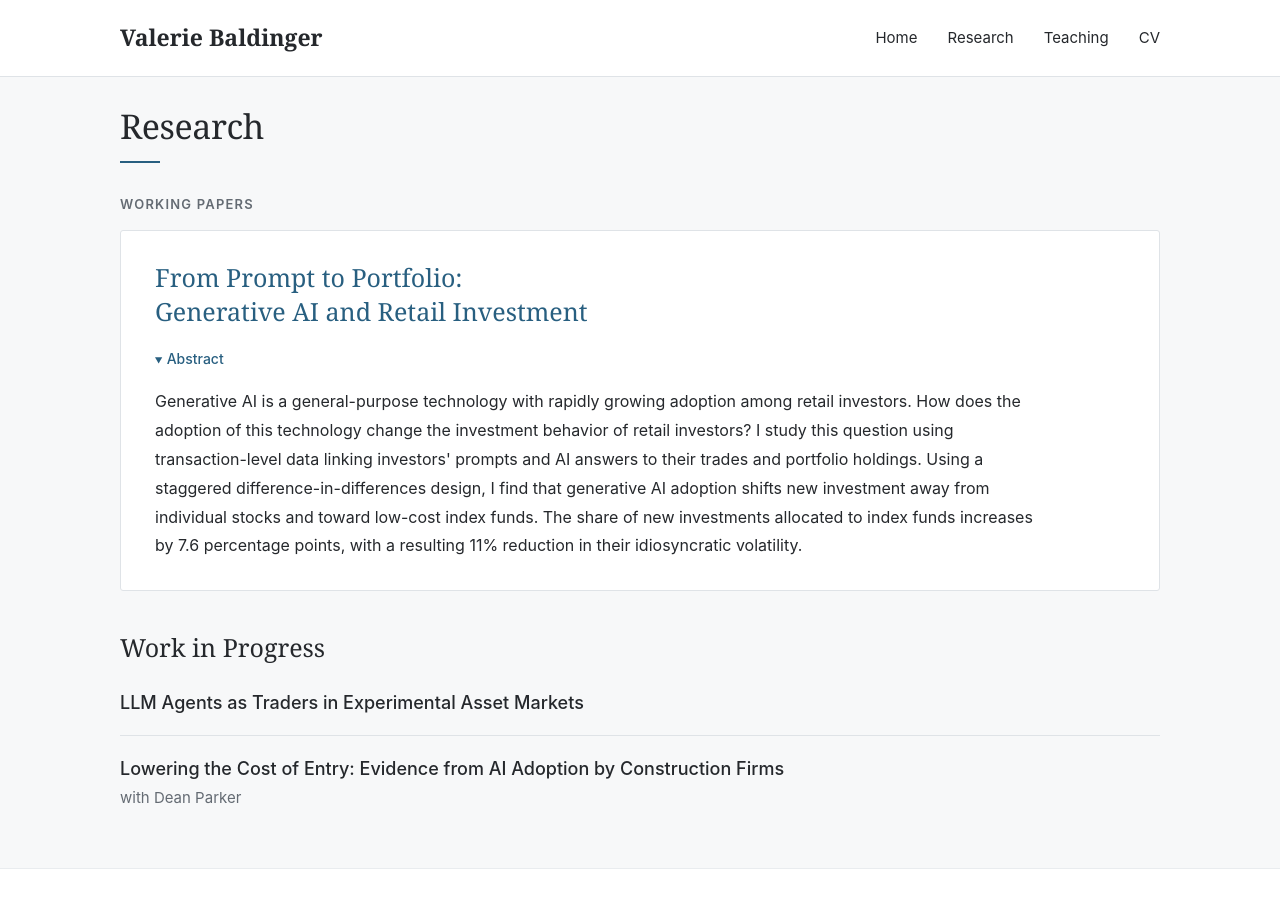
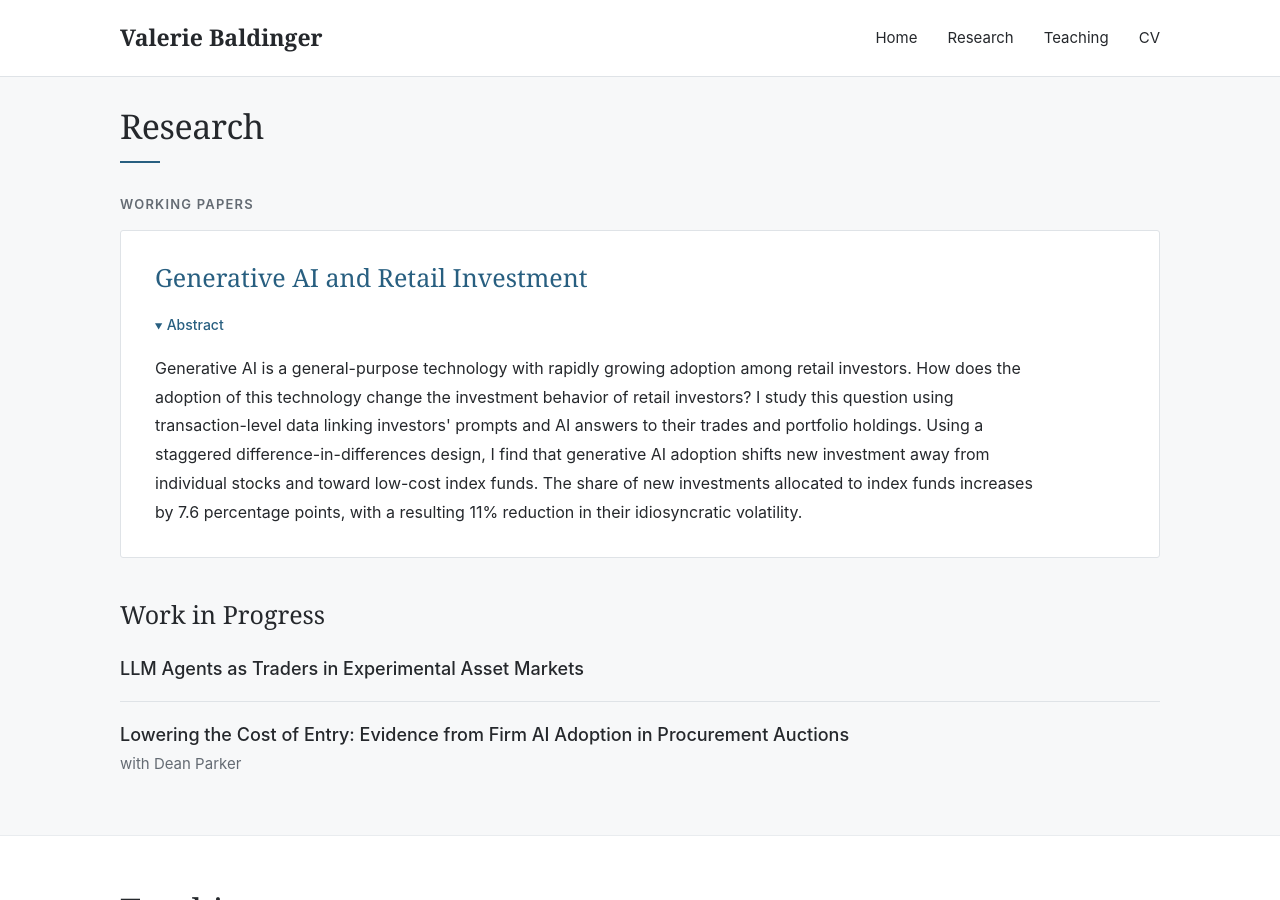
Before and after one commit to valeriebaldinger/valeriebaldinger.github.io, a Jekyll site: the page built from _pages/about.md, in a window 1280 px wide and 900 px high, scrolled down 509 px. Built offline with Jekyll 4.4.1, drawn with Linux system fonts in a browser that asks for light colours.

Commit message:
Update retail investment and procurement paper titles

```diff
--- a/_pages/about.md
+++ b/_pages/about.md
@@ -32,7 +32,7 @@ redirect_from:
     <h2 class="section-title" id="research-title">Research</h2>
     <h3 class="research-label">Working Papers</h3>
     <article class="paper" aria-labelledby="prompt-to-portfolio">
-      <h4 class="paper-title" id="prompt-to-portfolio">From Prompt to Portfolio: <span>Generative AI and Retail Investment</span></h4>
+      <h4 class="paper-title" id="prompt-to-portfolio">Generative AI and Retail Investment</h4>
       <details open>
         <summary>Abstract</summary>
         <p class="abstract">Generative AI is a general-purpose technology with rapidly growing adoption among retail investors. How does the adoption of this technology change the investment behavior of retail investors? I study this question using transaction-level data linking investors' prompts and AI answers to their trades and portfolio holdings. Using a staggered difference-in-differences design, I find that generative AI adoption shifts new investment away from individual stocks and toward low-cost index funds. The share of new investments allocated to index funds increases by 7.6 percentage points, with a resulting 11% reduction in their idiosyncratic volatility.</p>
@@ -44,7 +44,7 @@ redirect_from:
         <h4>LLM Agents as Traders in Experimental Asset Markets</h4>
       </article>
       <article class="wip-item">
-        <h4>Lowering the Cost of Entry: Evidence from AI Adoption by Construction Firms</h4>
+        <h4>Lowering the Cost of Entry: Evidence from Firm AI Adoption in Procurement Auctions</h4>
         <p class="coauthors">with Dean Parker</p>
       </article>
     </div>
--- a/_tests/seo.mjs
+++ b/_tests/seo.mjs
@@ -65,7 +65,8 @@ assert.equal(new Set(urls).size, urls.length);
 assert.ok(urls.includes(canonical));
 const latestVersionURL = new URL('papers/from-prompt-to-portfolio/', canonical);
 assert.ok(!urls.includes(latestVersionURL.href), 'Do not index the paper placeholder.');
-assert.match(home, /id="prompt-to-portfolio">From Prompt to Portfolio: <span>Generative AI and Retail Investment<\/span><\/h4>/);
+assert.match(home, /id="prompt-to-portfolio">Generative AI and Retail Investment<\/h4>/);
+assert.match(home, /<h4>Lowering the Cost of Entry: Evidence from Firm AI Adoption in Procurement Auctions<\/h4>/);
 assert.doesNotMatch(home, /href="[^"]*(?:papers\/from-prompt-to-portfolio|files\/From_Prompt_to_Portfolio\.pdf)/);
 assert.ok(read(paperPage).includes(`rel="canonical" href="${latestVersionURL.href}"`));
 const paperPDF = 'files/From_Prompt_to_Portfolio.pdf';
```
